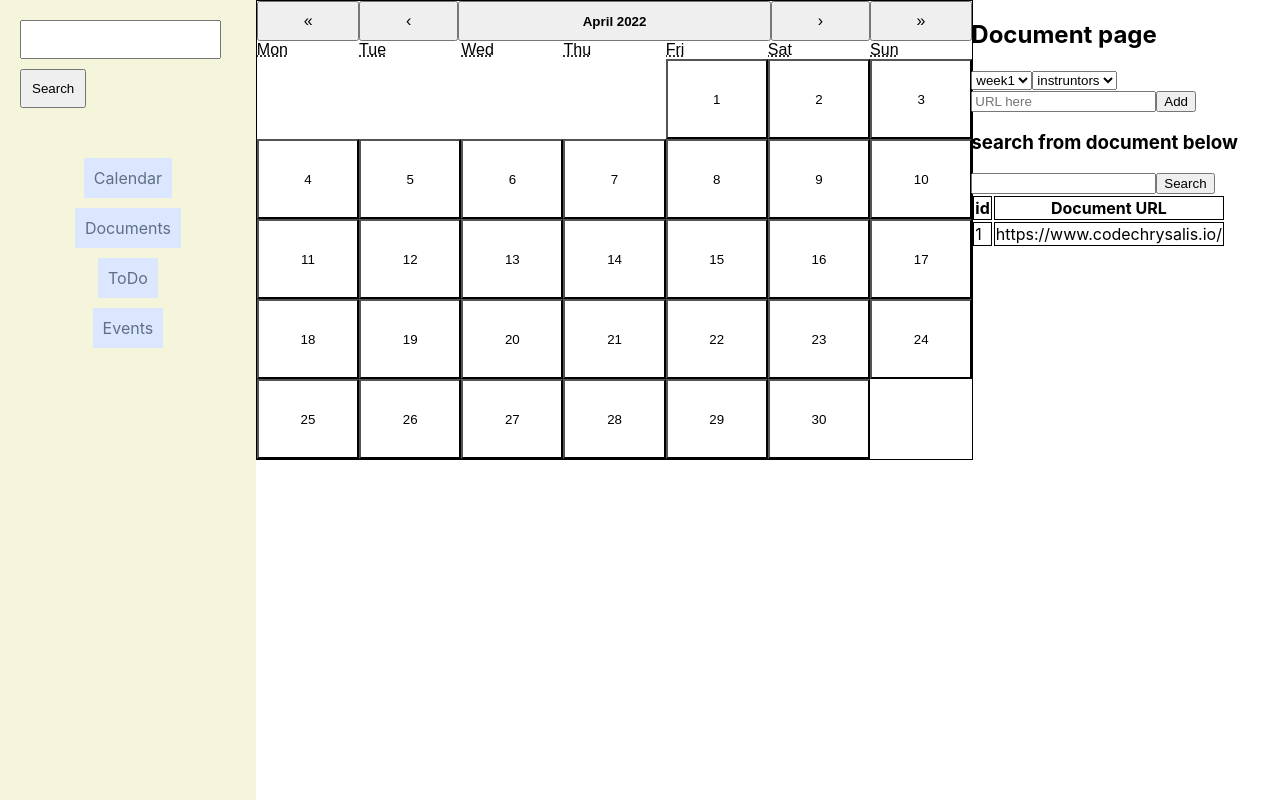
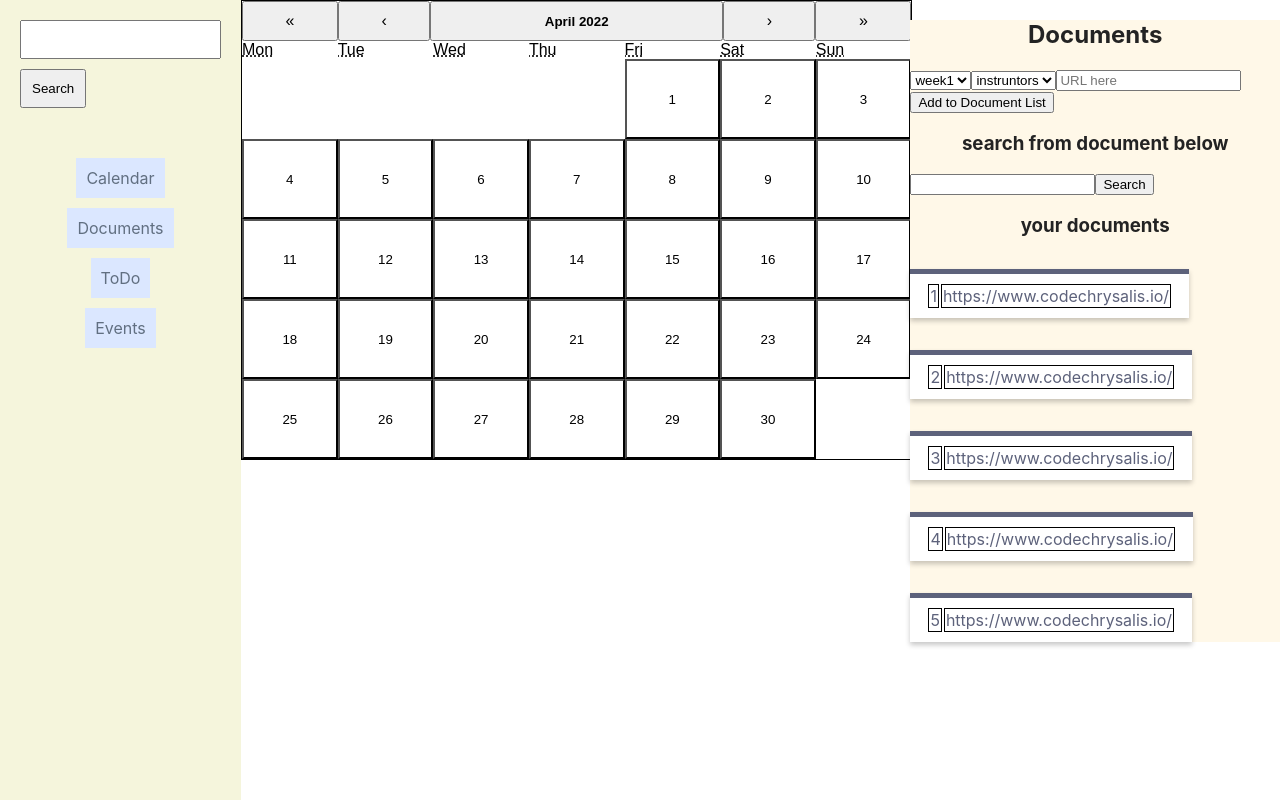
Before and after one commit to mikako-shirai/cc26-Greenfield-Project, a React (Create React App) app: page / in a window 1280 px wide. Both pictures are taken after a click on the link "Documents". Built offline with nearby package versions, Linux system fonts and the light colour scheme.

Commit message:
feat: add CSS to Document.jsx and ToDo.jsx

```diff
--- a/src/components/Document.jsx
+++ b/src/components/Document.jsx
@@ -1,11 +1,20 @@
 import React from "react";
 import Search from "./Searchbtn.jsx";
-// import { Table } from 'react-bootstrap';
+
 
 function Document() {
+
+  const sampleDocument =[
+    {id:1, url:"https://www.codechrysalis.io/"},
+    {id:2, url:"https://www.codechrysalis.io/"},
+    {id:3, url:"https://www.codechrysalis.io/"},
+    {id:4, url:"https://www.codechrysalis.io/"},
+    {id:5, url:"https://www.codechrysalis.io/"},
+  ]
   return (
-    <div className="document-page">
-      <h2>Document page</h2>
+    <div className="documents-page">
+      <h2 className="documents-page-title">Documents</h2>
+      <div className="documents-wrapper">
         <form className="documentform">
           <select className="documentform-week">
             <option value="week1">week1</option>
@@ -18,27 +27,26 @@ function Document() {
             <option value="student">students</option>
           </select>
           <input type="url" placeholder="URL here" />
-        <input type="submit" value="Add" />
+          <input type="submit" value="Add to Document List" />
         </form>
 
-      <h3>search from document below</h3>
-      <Search />
+        <h3 className="documents-page-title">search from document below</h3>
 
-      <div className="document-table">
-        <table>
-          <thead>
-            <tr>
-              <th>id</th>
-              <th>Document URL</th>
-            </tr>
-          </thead>
+        <Search className="serchbar"/>
+
+        <div className="Document-list">
+          <h3 className="documents-page-title">your documents</h3>
+        {sampleDocument.map((elem)=>(
+          <table className="table">
             <tbody>
               <tr>
-              <td>1</td>
-              <td>https://www.codechrysalis.io/</td>
+                <td>{elem.id}</td>
+                <td>{elem.url}</td>
               </tr>
             </tbody>
           </table>
+        ))}
+        </div>
       </div>
     </div>
   );
--- a/src/components/ToDo.jsx
+++ b/src/components/ToDo.jsx
@@ -12,14 +12,16 @@ function ToDo() {
 
   return (
     <div className="ToDo-component">
-        <h2>To Do List</h2>
-        {sampleTodo.map((elem)=>((<div>
+        <h2 className="ToDo-title">To Do List</h2>
+        <div className="ToDo-wrapper">
+        {sampleTodo.map((elem)=>((<div className="ToDo-item">
             <input type="checkbox"></input>
             <input type="date"></input>
                 {elem.todo}
             </div>
             )
         ))}
+        </div>
     </div>
   );
 }
--- a/src/styles/index.css
+++ b/src/styles/index.css
@@ -71,11 +71,6 @@ a {
   text-decoration-line: none;
 }
 
-td,
-th {
-  border: 1px solid black;
-}
-
 .react-calendar {
   display: flex;
   flex-direction: column;
@@ -115,3 +110,60 @@ th {
 .react-calendar__tile--active:enabled:focus {
   background: #60aaff;
 } */
+
+
+.ToDo-component{
+  font-family: 'Franklin Gothic Medium', 'Arial Narrow', Arial, sans-serif;
+}
+
+.ToDo-title{
+  background: #fff8e8;
+  color: #464242;
+  text-align: center;
+}
+
+.ToDo-wrapper{
+  display: flex;
+  flex-direction: column;
+
+}
+
+.ToDo-item{
+  padding: 0.5em 1em;
+  margin: 2em 0;
+  color: #232323;
+  background: #fff8e8;
+  border-left: solid 10px #ffc06e;
+}
+
+
+/* documents-page
+documents-wrapper
+documentform
+serchbar
+Document-list */
+.documents-page{
+  color: #232323;
+  background: #fff8e8;
+}
+.documents-page-title{
+  text-align: center;
+
+}
+.serchbar{
+  text-align: center;
+}
+
+.table{
+  padding: 0.5em 1em;
+  margin: 2em 0;
+  color: #5d627b;
+  background: white;
+  border-top: solid 5px #5d627b;
+  box-shadow: 0 3px 5px rgba(0, 0, 0, 0.22);
+}
+
+
+td {
+  border: 1px solid black;
+}
```
Lines whose indentation alone changed are shown as unchanged.
